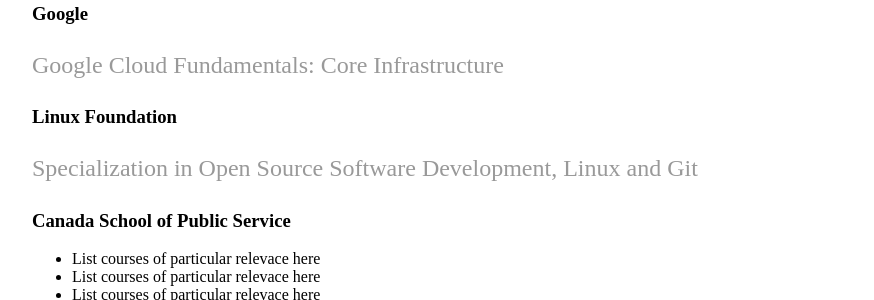
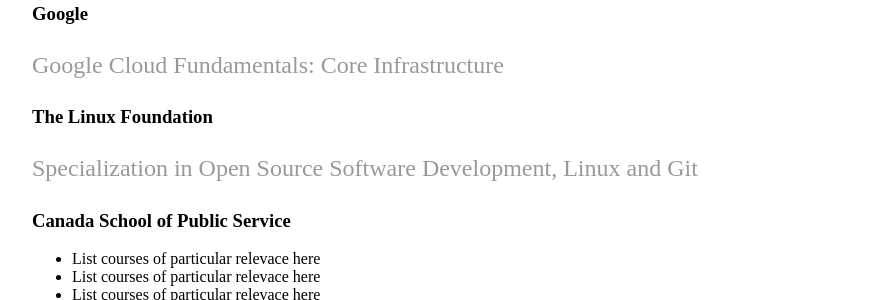
Before and after one commit to onshisan/onshisan.github.io, a Jekyll site: the page built from cv/index.html, in a window 1280 px wide and 900 px high, scrolled down 2070 px. Shown: the part 419-719 px from the top of the window, without its empty margins (160-1034 px from the left). Built offline with Jekyll 4.4.1, drawn with Linux system fonts in a browser that asks for light colours.

Commit message:
Update resume.html

```diff
--- a/_includes/resume.html
+++ b/_includes/resume.html
@@ -80,7 +80,7 @@
 	<h3>Google</h3>
 	<p><a href="https://www.coursera.org/account/accomplishments/verify/WGQAZRRVPUH3">Google Cloud Fundamentals: Core Infrastructure</a></p>
 
-	<h3>Linux Foundation</h3>
+	<h3>The Linux Foundation</h3>
 	<p><a href="https://www.coursera.org/account/accomplishments/specialization/NZDQTRAW323A">Specialization in Open Source Software Development, Linux and Git</a></p>
 
 	<h3>Canada School of Public Service</h3>
```
